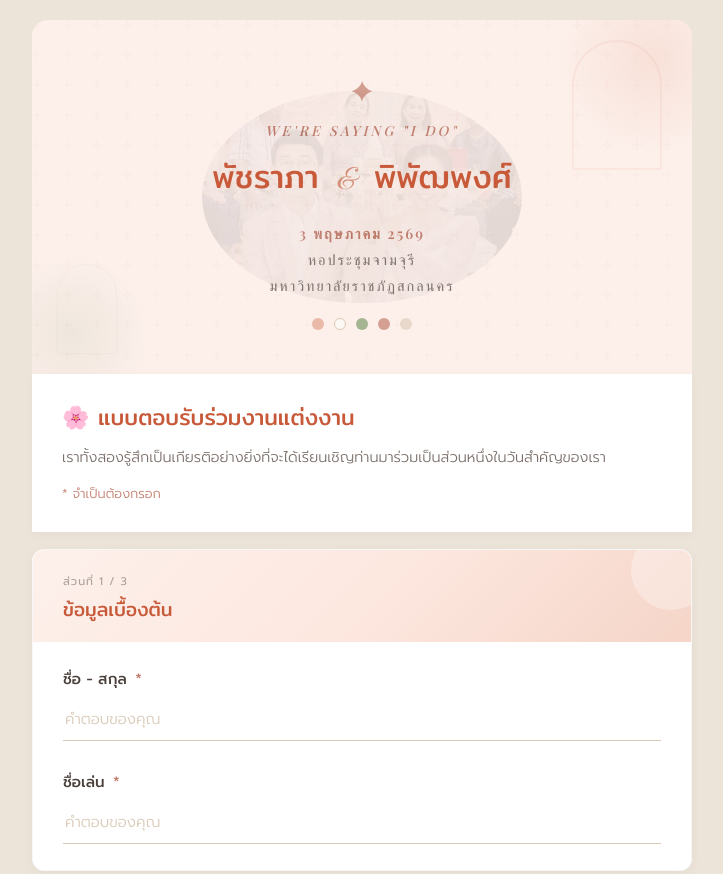
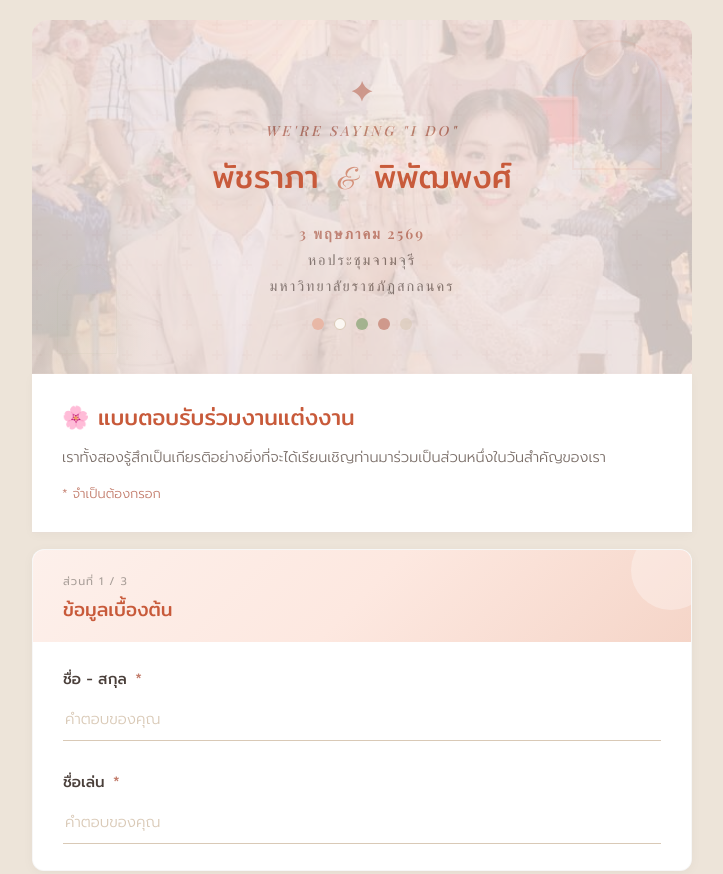
Before and after one commit to pipatpongpomchaiya-del/wedding-rsvpaofploy, a plain HTML site: page index.html in a window 1280 px wide. Shown: the top 874 px of the page, without its empty margins (278-1001 px from the left). Drawn offline with nearby package versions, Linux system fonts and the light colour scheme; a web font is replaced by a local one.

Commit message:
Update index.html

```diff
--- a/index.html
+++ b/index.html
@@ -48,13 +48,11 @@
     top: 50%;
     left: 50%;
     transform: translate(-50%, -50%);
-    width: 320px;
-    height: auto;
-    opacity: 0.1;
-    border-radius: 50%;
+    width: 100%;
+    height: 100%;
+    opacity: 0.2;
     pointer-events: none;
     object-fit: cover;
-    filter: grayscale(30%);
   }
   .hero-banner::before {
     content: '';
```
